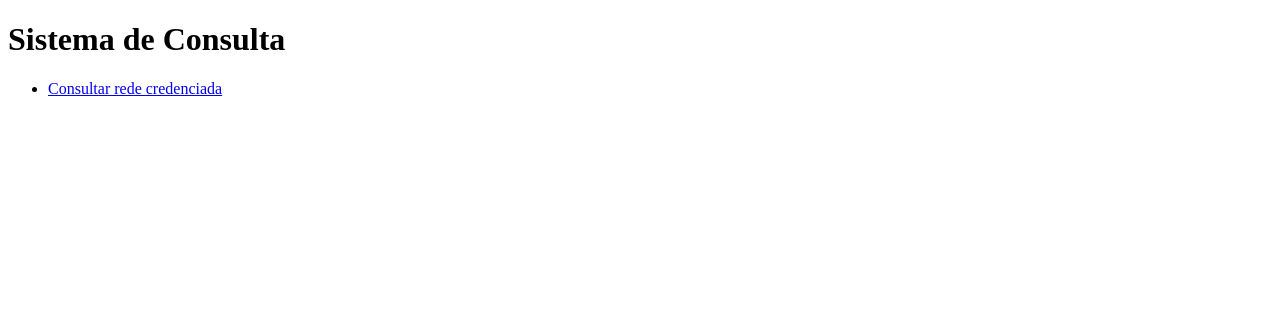
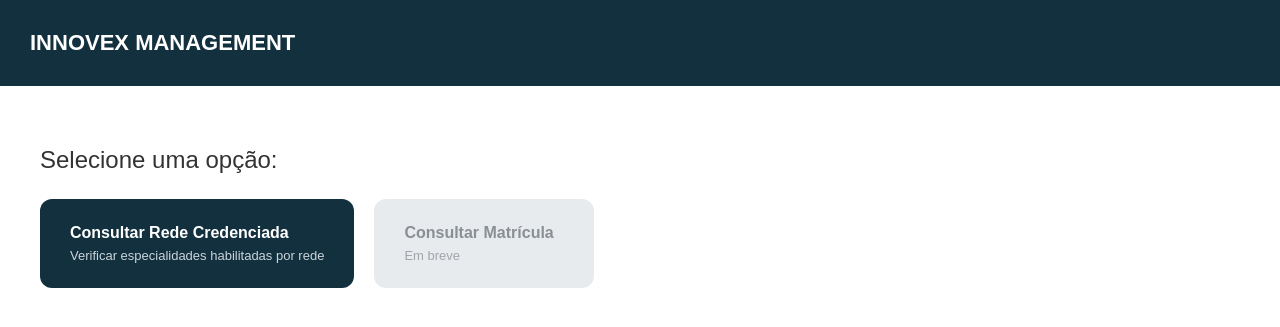
Before and after one commit to henriquexavier19/matriculas-bradesco, a Flask app: page / in a window 1280 px wide. Shown: the top 327 px of the page. Run offline with Flask 3, Linux system fonts and the light colour scheme.

Commit message:
melhora visual da pagina inicial

```diff
--- a/templates/index.html
+++ b/templates/index.html
@@ -3,11 +3,87 @@
 <head>
     <meta charset="UTF-8">
     <title>Sistema de Consulta</title>
+    <style>
+        * { box-sizing: border-box; }
+        body {
+            margin: 0;
+            font-family: Arial, sans-serif;
+            background-color: white;
+        }
+        .barra-superior {
+            background-color: #13303F;
+            color: white;
+            padding: 30px;
+        }
+        .barra-superior h1 {
+            margin: 0;
+            font-size: 22px;
+        }
+        .conteudo {
+            padding: 40px;
+        }
+        .conteudo h2 {
+            font-weight: normal;
+            color: #333;
+            margin-bottom: 25px;
+        }
+        .grade-opcoes {
+            display: flex;
+            gap: 20px;
+            flex-wrap: wrap;
+        }
+        .cartao-opcao {
+            display: block;
+            text-decoration: none;
+            background-color: #13303F;
+            color: white;
+            border-radius: 12px;
+            padding: 25px 30px;
+            min-width: 220px;
+            transition: opacity 0.2s;
+        }
+        .cartao-opcao:hover {
+            opacity: 0.85;
+        }
+        .cartao-opcao .titulo {
+            font-size: 16px;
+            font-weight: bold;
+            margin-bottom: 6px;
+        }
+        .cartao-opcao .descricao {
+            font-size: 13px;
+            color: #cbd5db;
+        }
+        .cartao-opcao.desabilitado {
+            background-color: #e8ebed;
+            color: #8a8f94;
+            cursor: default;
+            pointer-events: none;
+        }
+        .cartao-opcao.desabilitado .descricao {
+            color: #a0a5aa;
+        }
+    </style>
 </head>
 <body>
-    <h1>Sistema de Consulta</h1>
-    <ul>
-      <li><a href="/rede-credenciada-bradesco-TC">Consultar rede credenciada</a></li>
-    </ul>
+    <div class="barra-superior">
+        <h1>INNOVEX MANAGEMENT</h1>
+    </div>
+
+    <div class="conteudo">
+        <h2>Selecione uma opção:</h2>
+
+        <div class="grade-opcoes">
+            <a href="/rede-credenciada-bradesco-TC" class="cartao-opcao">
+                <div class="titulo">Consultar Rede Credenciada</div>
+                <div class="descricao">Verificar especialidades habilitadas por rede</div>
+            </a>
+
+            <div class="cartao-opcao desabilitado">
+                <div class="titulo">Consultar Matrícula</div>
+                <div class="descricao">Em breve</div>
+            </div>
+        </div>
+    </div>
 </body>
 </html>
```
